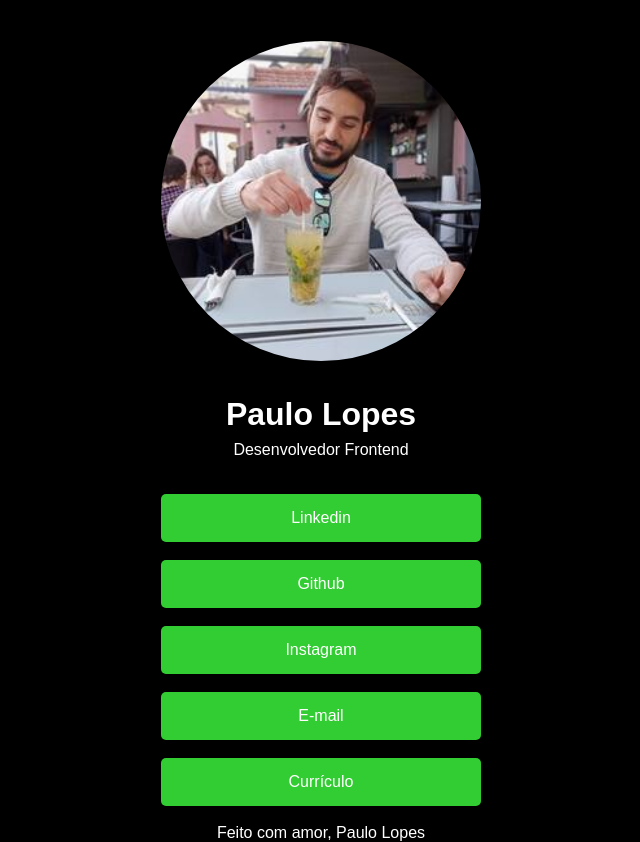
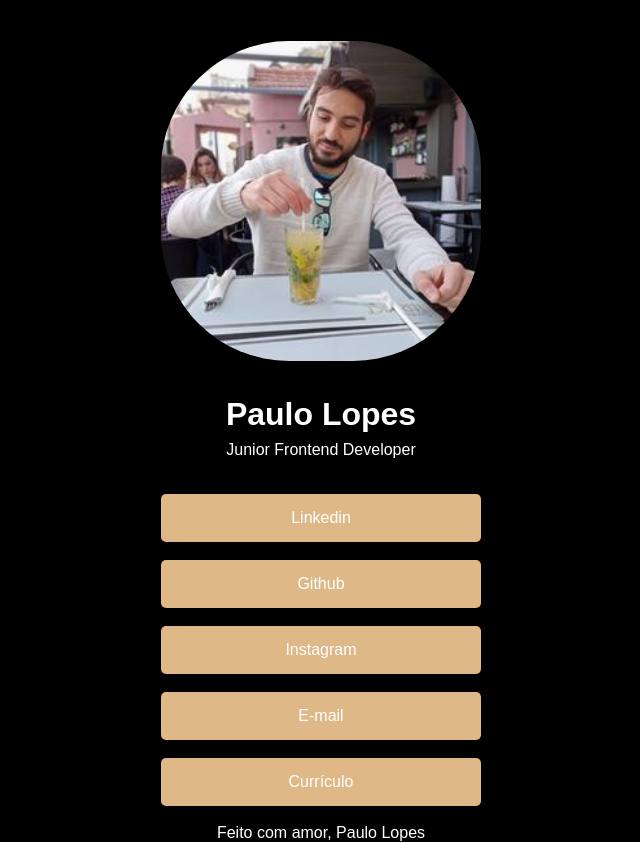
Before and after one commit to PauloHermes/my-links, a plain HTML site: page index.html in a window 1280 px wide. Shown: the whole page, without its empty margins (319-959 px from the left). Drawn offline with Linux system fonts and the light colour scheme.

Commit message:
Add files via upload

```diff
--- a/index.html
+++ b/index.html
@@ -12,10 +12,10 @@
     <div class="container">
         <img src="images/avatar.jpg" alt="foto de Paulo, homem com cabelo castanho, barba e olhos castanhos">
         <h1>Paulo Lopes</h1>
-        <p>Desenvolvedor Frontend</p>
+        <p>Junior Frontend Developer</p>
         <ul>
             <li>
-                <a href="">Linkedin</a>
+                <a href="https://www.linkedin.com/in/paulo-lopes-/" target="_blank">Linkedin</a>
             </li>
             <li>
                 <a href="https://github.com/PauloHermes" target="_blank">Github</a>
@@ -27,7 +27,7 @@
                 <a href="mailto:paulolopesemail@gmail.com">E-mail</a>
             </li>
             <li>
-                <a href="public/CV 2023.pdf">Currículo</a>
+                <a href="public\CV.pdf">Currículo</a>
             </li>
 
         </ul>
--- a/style.css
+++ b/style.css
@@ -10,7 +10,7 @@ body {
 
 
 img {
-    border-radius: 50%;
+    border-radius: 40%;
     width: 320px;
     height: 320px;
 }
@@ -35,7 +35,7 @@ li {
 }
 
 a {
-    background-color: limegreen;
+    background-color: burlywood;
     color: white;
     padding: 15px;
     text-decoration: none;
```
Also changed, not shown: 1 other file.
